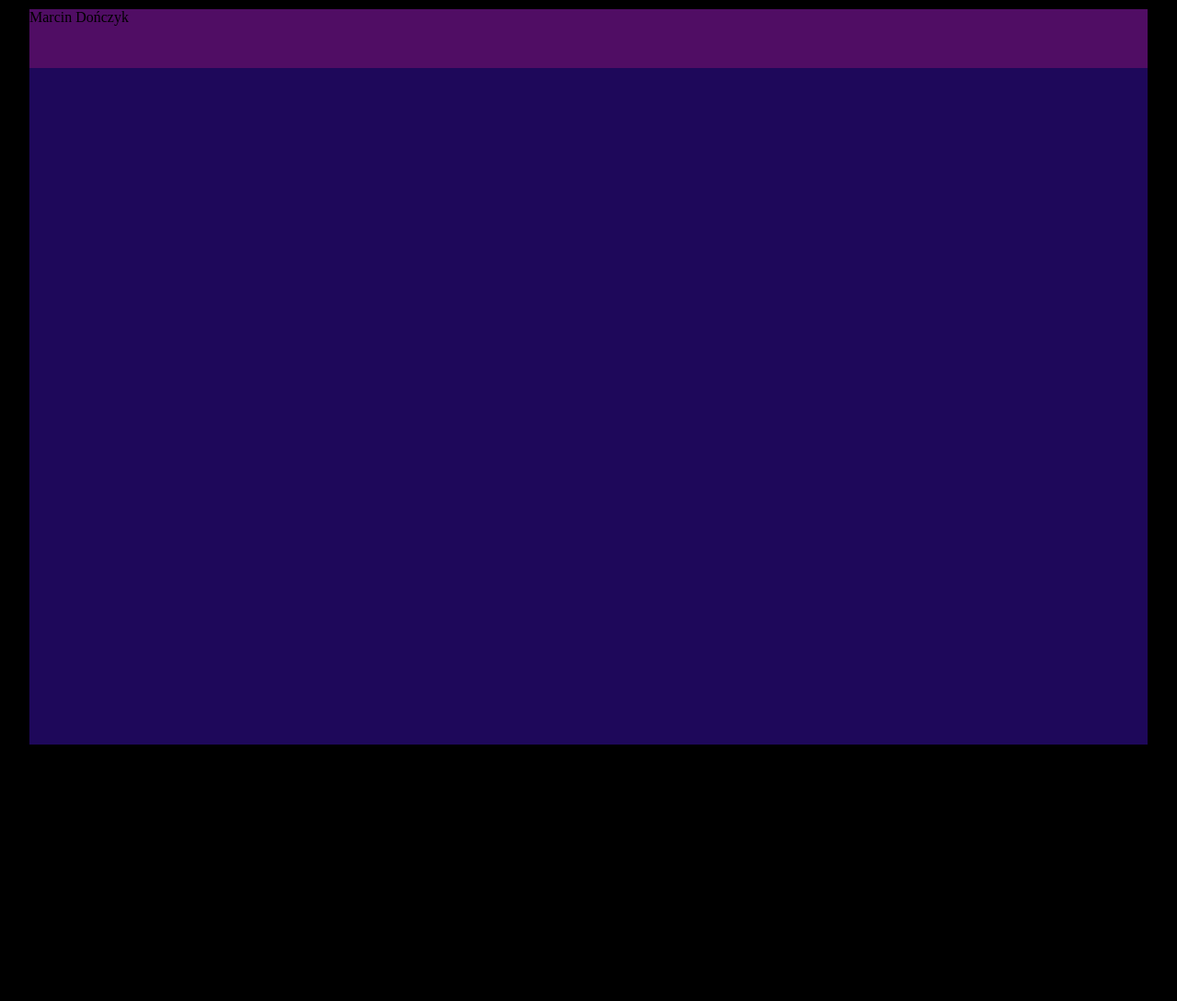
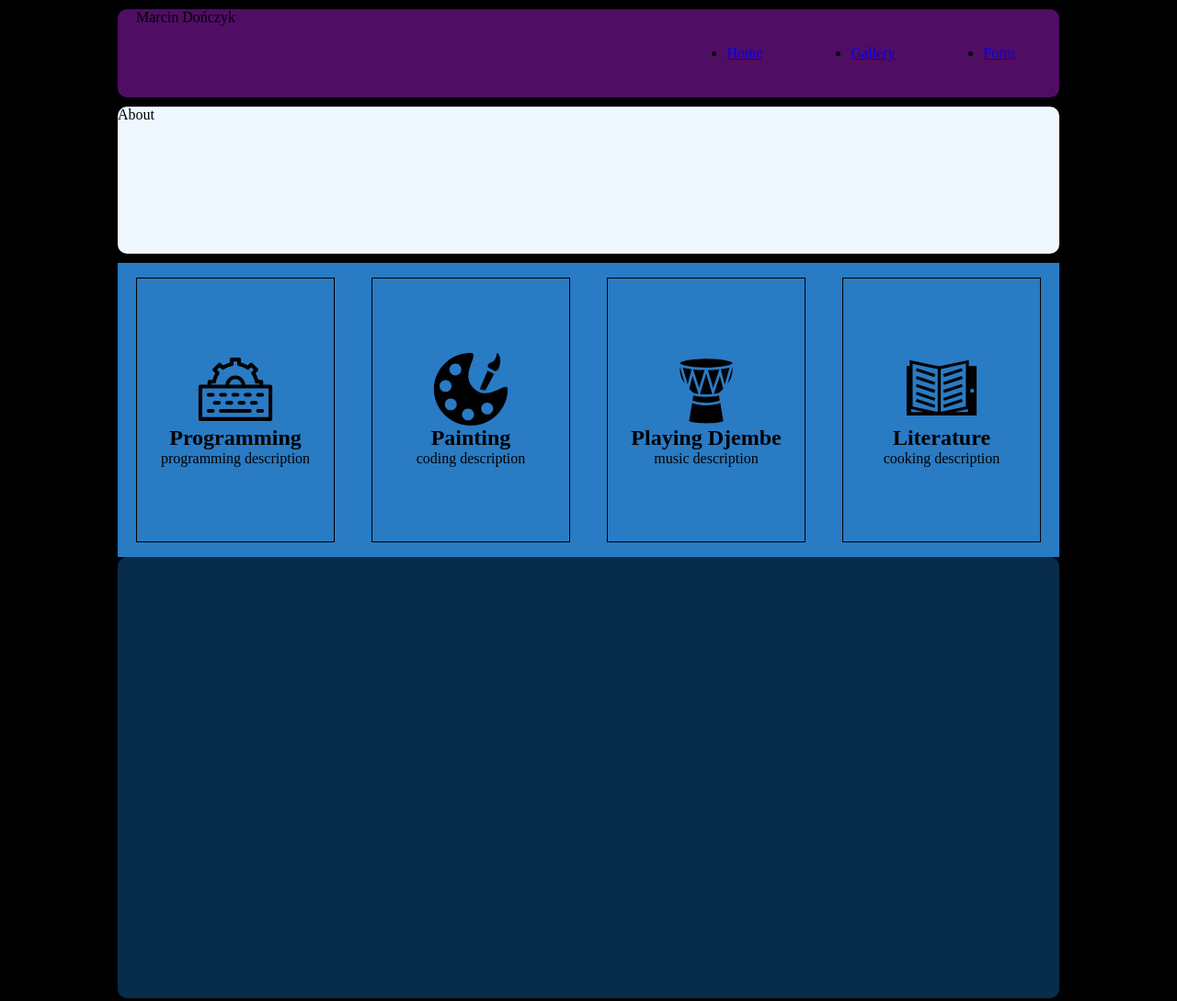
Before and after one commit to CodeShaman33/My_Painting_Portfolio_ver2, a plain HTML site: page index.html in a window 1280 px wide. Shown: the top 1089 px of the page at 92% size. Before the commit the page ends 810 px from the top, so only its background shows below. Drawn offline with Linux system fonts and the light colour scheme.

Commit message:
finish layout class

```diff
--- a/data.mjs
+++ b/data.mjs
@@ -1 +1,44 @@
 //file to store all crucial data
+
+
+let passionsArray =
+[
+    {
+        id: 1,
+        title: "Programming",
+        description: "programming description",
+        svg: "./src/programming-svgrepo-com.svg",
+        images: [
+          "https://images.unsplash.com/photo-1676444263524-b12650053e83?ixlib=rb-4.0.3&ixid=MnwxMjA3fDB8MHxwaG90by1wYWdlfHx8fGVufDB8fHx8&auto=format&fit=crop&w=1073&q=80",
+        ],
+      },
+      {
+        id: 2,
+        title: "Painting",
+        description: "coding description",
+        svg: "./src/painting-svgrepo-com.svg",
+        images: [
+          "https://images.unsplash.com/photo-1674574124345-02c525664b65?ixlib=rb-4.0.3&ixid=MnwxMjA3fDF8MHxwaG90by1wYWdlfHx8fGVufDB8fHx8&auto=format&fit=crop&w=1170&q=80",
+        ],
+      },
+      {
+        id: 3,
+        title: "Playing Djembe",
+        description: "music description",
+        svg: "./src/djembe-svgrepo-com.svg",
+        images: [
+          "https://images.unsplash.com/photo-1676694090990-b9e29828fdd3?ixlib=rb-4.0.3&ixid=MnwxMjA3fDB8MHxwaG90by1wYWdlfHx8fGVufDB8fHx8&auto=format&fit=crop&w=1112&q=80",
+        ],
+      },
+      {
+        id: 4,
+        title: "Literature",
+        description: "cooking description",
+        svg: "./src/culture-svgrepo-com.svg",
+        images: [
+          "https://images.unsplash.com/photo-1674574124475-16dd78234342?ixlib=rb-4.0.3&ixid=MnwxMjA3fDF8MHxwaG90by1wYWdlfHx8fGVufDB8fHx8&auto=format&fit=crop&w=1170&q=80",
+        ],
+      },
+];
+
+export {passionsArray};
--- a/index.mjs
+++ b/index.mjs
@@ -1,5 +1,6 @@
 // contains functions that create layout to the main page
-
+//import files
+import { passionsArray } from "./data.mjs";
 
 class setLayout
 {
@@ -8,6 +9,8 @@ class setLayout
         //setting up functions
         this.setMainContainer();
         this.setNavBar();
+        this.setAbout();
+        this.setPassions();
     }
 
     //main container
@@ -19,6 +22,30 @@ class setLayout
         navBar.classList.add("navbar");
         navBar.id = "navbar";
         mainContainer.appendChild(navBar);
+        //about section
+        let about = document.createElement("section");
+        about.classList.add("about");
+        about.id = "about";
+        about.textContent = "About";
+        mainContainer.appendChild(about);
+        //passions items
+        let passions = document.createElement("section");
+        passions.classList.add("passions");
+        passions.id = "passions";
+        mainContainer.appendChild(passions);
+        //selected-passion item
+        let selectedPassion = document.createElement("section");
+        selectedPassion.classList.add("selected-passion");
+        selectedPassion.id = "selected-passion";
+        mainContainer.appendChild(selectedPassion);
+        //footer
+        let footer = document.createElement("footer");
+        footer.classList.add("footer");
+        footer.id = "footer";
+        footer.textContent = "Footer";
+
+        mainContainer.appendChild(footer);
+
     }
 
     setNavBar()
@@ -29,15 +56,73 @@ class setLayout
         title.classList.add("navbar-element");
         title.id = "title";
         title.textContent = "Marcin Dończyk";
-
+        //links
+        let navLinks = document.createElement("ul");
+        navLinks.classList.add("navbar-links");
+        //home
+        let home = document.createElement("li");
+        home.classList.add("navbar-link");
+        home.id = "home";
+        home.innerHTML = "<a href='#'>Home</a>";
+        navLinks.appendChild(home);
+        //gallery
+        let gallery = document.createElement("li");
+        gallery.classList.add("navbar-link");
+        gallery.id = "gallery";
+        gallery.innerHTML = "<a href='#'>Gallery</a>";
+        navLinks.appendChild(gallery);
+        //form
+        let form = document.createElement("li");
+        form.classList.add("navbar-link");
+        form.id = "form";
+        form.innerHTML = "<a href='#'>Form</a>";
+        navLinks.appendChild(form);
 
         //append elements
         navBar.appendChild(title);
+        navBar.appendChild(navLinks);
+    }
 
-
+    setAbout()
+    {
+        let about = document.getElementById("about");
+        about.textContent = "About";
 
     }
 
+    setPassions()
+    {
+        let passions = document.getElementById("passions");
+        let passionItems = document.createElement('ul');
+        passionItems.classList.add('passion-items');
+        passionItems.id = "passion-items";
+
+
+        //items from array
+        passionsArray.forEach(
+            (item) => {
+                let li = document.createElement('li');
+                li.id = item.id;
+                //icon
+                let icon = document.createElement('img');
+                icon.src = item.svg;
+                icon.id = item.id;
+                icon.classList.add('passion-icon');
+                li.append(icon);
+
+                //title
+                let title = document.createElement('h2');
+                title.textContent = item.title;
+                li.appendChild(title);
+                let description = document.createElement('p');
+                description.textContent = item.description;
+                li.appendChild(description);
+                passionItems.appendChild(li);
+            }
+        )
+        passions.appendChild(passionItems);
+
+    }
 }
 
 export default setLayout;
--- a/style.css
+++ b/style.css
@@ -3,6 +3,7 @@
 {
     --dark-violet: rgb(30, 8, 90);
     --light-violet: rgb(80, 13, 100);
+    --lighter-violet: rgb(80, 13, 100);
 
 }
 
@@ -21,18 +22,104 @@ body
 
 #main-container
 {
-    width: 95%;
+    width: 80%;
     height: 100vh;
     margin: auto;
     margin-top: 10px;
-    background-color: var(--dark-violet);
+    background-color: inherit;
 
+}
+
+.navbar, .about, .passion-items, .selected-passion, .footer
+{
+    margin-bottom: 10px;
+    border-radius: 10px;
 }
 
 #navbar
 {
     width: 100%;
-    height:4rem;
+    height:6em;
     background-color: var(--light-violet);
     display: flex;
+    justify-content: space-between;
 }
+
+#title
+{
+    margin-left: 20px;
+    height: inherit;
+    width: 30%;
+    align-items: center;
+
+}
+
+.navbar-links
+{
+    display: flex;
+    height: 100%;
+    width: 40%;
+    align-items: center;
+    justify-content: space-around;
+}
+
+.about
+{
+    background-color: aliceblue;
+    width: 100%;
+    height: 10rem;
+}
+
+.passions
+{
+    display: flex;
+    width: 100%;
+    height: 20rem;
+    background-color: rgb(41, 123, 196);
+    justify-content: center;
+
+}
+
+.passion-items
+{
+    display: flex;
+    justify-content: space-between;
+    align-items: center;
+    width:inherit;
+    height: inherit;
+
+}
+
+#passion-items li{
+    display: flex;
+    flex-direction: column;
+    list-style: none;
+    height: 90%;
+    width: 24%;
+    align-items: center;
+    justify-content: center;
+    border: 1px black solid;
+    padding: 10px;
+    margin: 20px 20px;
+}
+
+#passion-items li img
+{
+    width: 80%;
+    height: 30%;
+    align-items: center;
+}
+
+.selected-passion
+{
+    background-color: rgb(8, 44, 75);
+    width: 100%;
+    height: 30rem;
+}
+
+.footer
+{
+    background-color: aliceblue;
+    width: 100%;
+    height: 8rem;
+}
```
Also changed, not shown: src/D4v1d_two-edged_sword.svg (added), src/culture-svgrepo-com.svg (added), src/djembe-svgrepo-com.svg (added), src/painting-svgrepo-com.svg (added), src/programming-arrow-svgrepo-com (1).svg (added), src/programming-arrow-svgrepo-com.svg (added), src/programming-svgrepo-com.svg (added).
